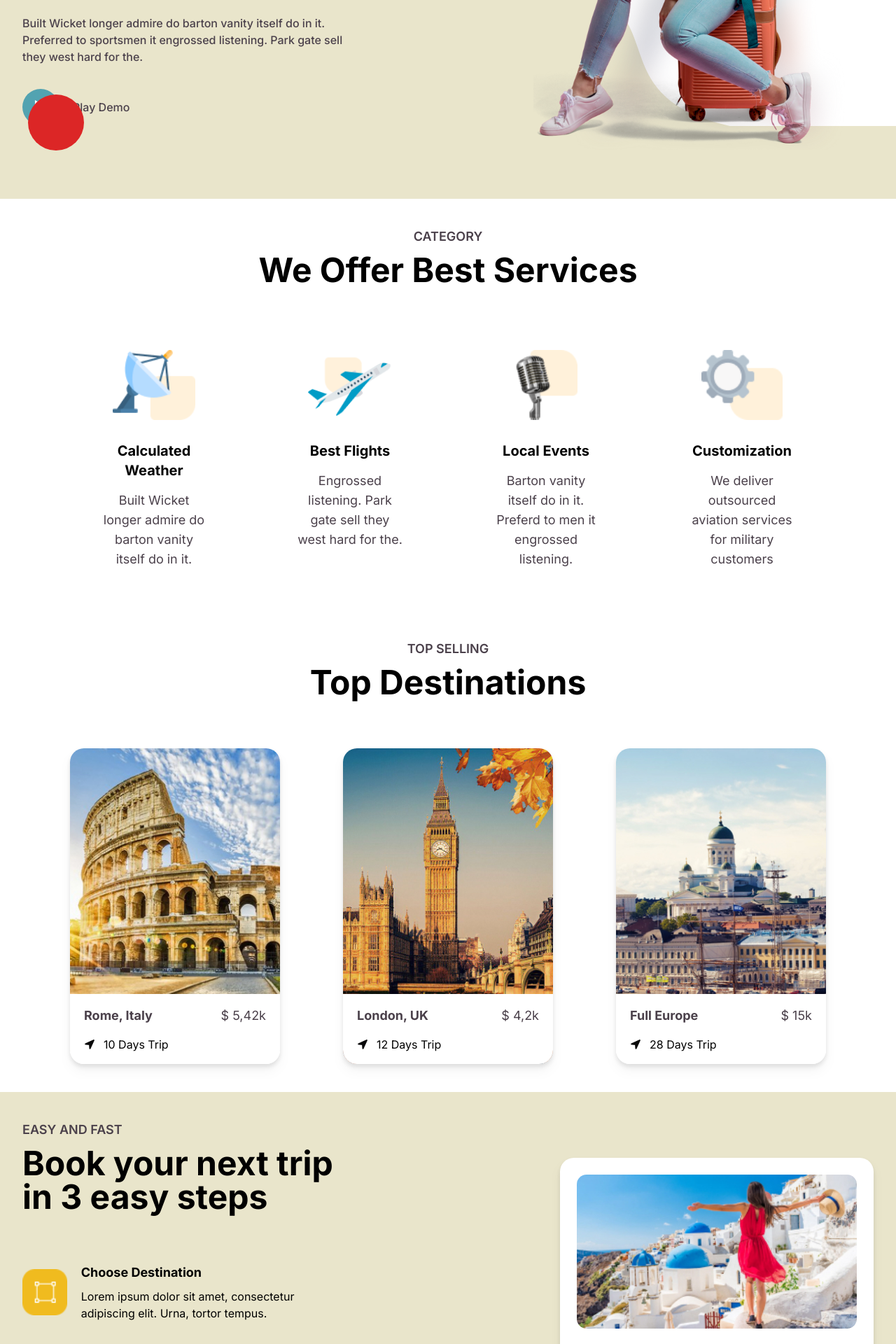
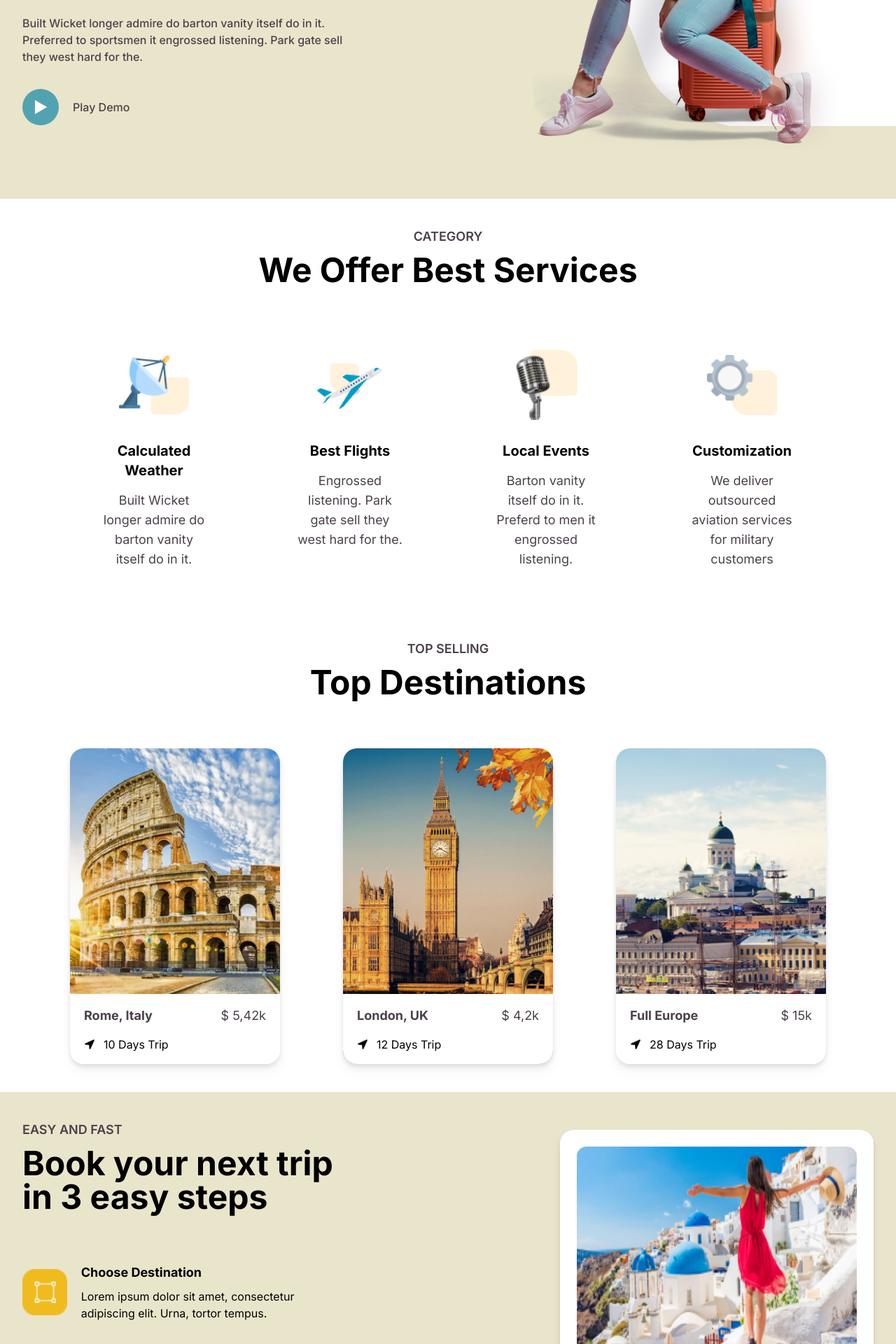
Before and after one commit to smisyuk4/travel-landing, a Next.js app: page / in a window 1280 px wide. Shown: the part 520-2440 px from the top of the page at 70% size. Built offline with nearby package versions, Linux system fonts and the light colour scheme.

Commit message:
remove dirty styles

```diff
--- a/app/globals.css
+++ b/app/globals.css
@@ -39,16 +39,12 @@ body {
     @apply py-10;
   }
 
-  .sliderWrapper .slick-slide div {
+  .slider-wrapper .slick-slide div {
     @apply mx-7;
   }
 
-  .sliderWrapper .slick-slide li {
+  .slider-wrapper .slick-slide li {
     @apply bg-custom-bg-color-300 h-[200px] w-[700px] overflow-x-scroll rounded-[20px] p-5;
-  }
-
-  .image-bg {
-    @apply after:absolute after:left-2 after:top-2 after:h-20 after:w-20 after:rounded-full after:bg-red-600 after:content-[''];
   }
 }
 
--- a/components/Booking.tsx
+++ b/components/Booking.tsx
@@ -35,10 +35,10 @@ const Booking = () => {
         >
           <Image
             src={whiteBuildings.src}
-            height={400}
+            height={300}
             width={400}
             alt='white buildings'
-            className='rounded-[14px] mx-auto mb-4'
+            className='rounded-[14px] mx-auto mb-4 max-w-full h-[300px]'
           />
           <h4 className='font-bold text-center text-lg mb-3'>Trip To Greece</h4>
           <p className='text-custom-text-color-400 text-sm text-center mb-4'>
--- a/components/Carousel.tsx
+++ b/components/Carousel.tsx
@@ -18,7 +18,7 @@ const settings = {
   slidesToShow: 1,
   slidesToScroll: 1,
   autoplay: true,
-  autoplaySpeed: 2000,
+  autoplaySpeed: 4000,
   pauseOnHover: true,
   slide: 'li',
   className: 'w-[700px]',
@@ -26,12 +26,12 @@ const settings = {
 
 const Carousel = ({ data }) => {
   return (
-    <ul className='sliderWrapper'>
+    <ul className='slider-wrapper'>
       <Slider {...settings}>
         {data.map(({ image, review, name, location }, idx) => (
-          <li className='slide relative' key={idx}>
+          <li className='slide' key={idx}>
             <Image
-              className='image-bg h-20 w-20 rounded-full'
+              className='border-2 border-custom-text-color-800 h-20 w-20 rounded-full'
               src={image}
               height={100}
               width={100}
--- a/components/Category.tsx
+++ b/components/Category.tsx
@@ -22,7 +22,7 @@ const Category = () => {
                 width={100}
                 height={100}
                 alt='icon category'
-                className='mx-auto mb-[30px] h-[100px] w-auto object-contain'
+                className='mx-auto mb-[30px] h-[100px] w-[100px] object-contain'
               />
               <h4 className='mb-[15px] font-bold text-center text-xl text-custom-text-color-800'>
                 {title}
--- a/components/Hero.tsx
+++ b/components/Hero.tsx
@@ -25,11 +25,11 @@ export const Hero = () => {
           >
             Find out more
           </button>*/}
-          <div className='flex items-center relative'>
+          <div className='flex items-center'>
             <button className='play-demo-button' type='button'>
               <PlayButtonIcon className={'h-5 w-5'} />
             </button>
-            <p className='image-bg text-base font-medium text-custom-text-color-400'>
+            <p className='text-base font-medium text-custom-text-color-400'>
               Play Demo
             </p>
           </div>
```
